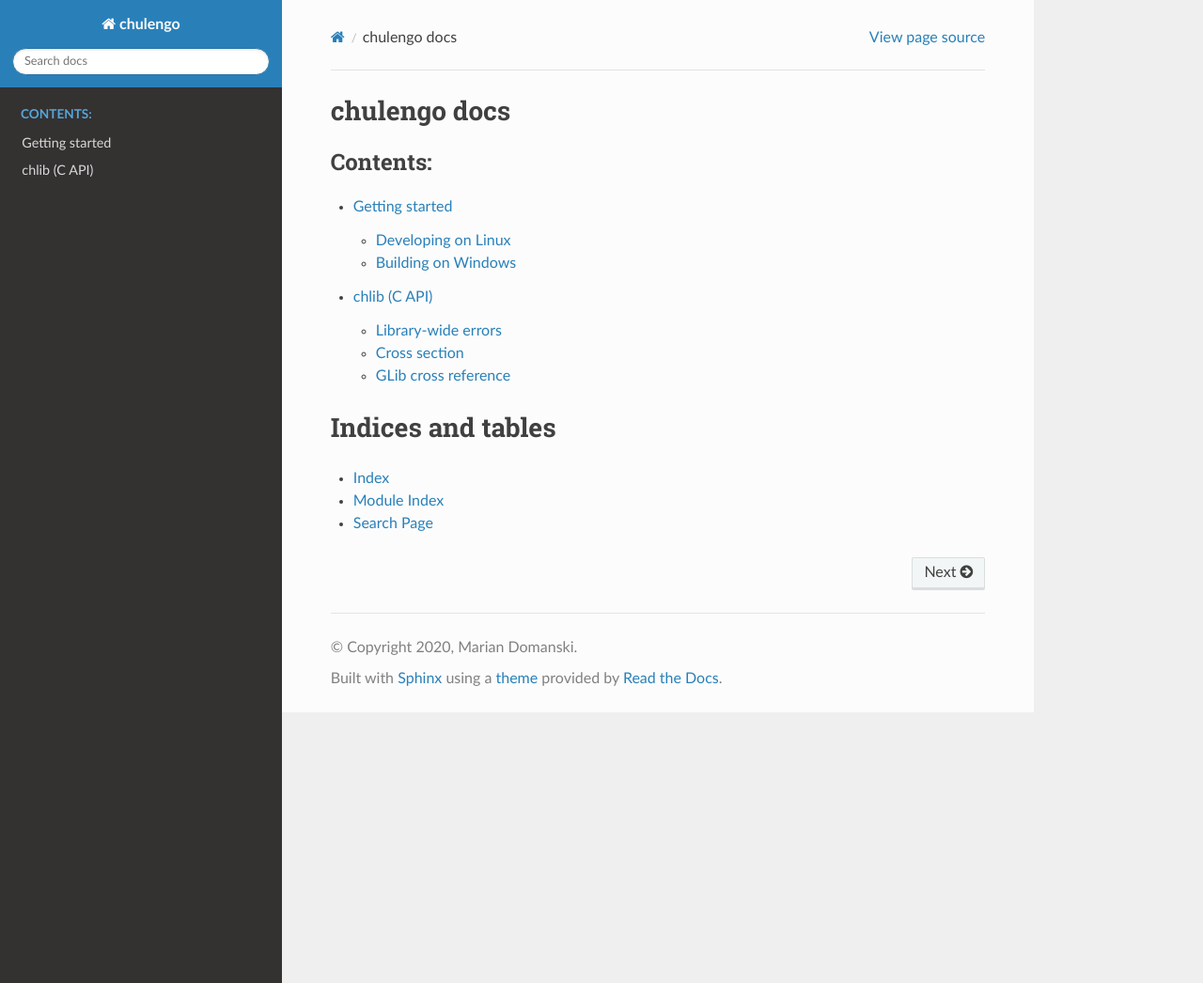
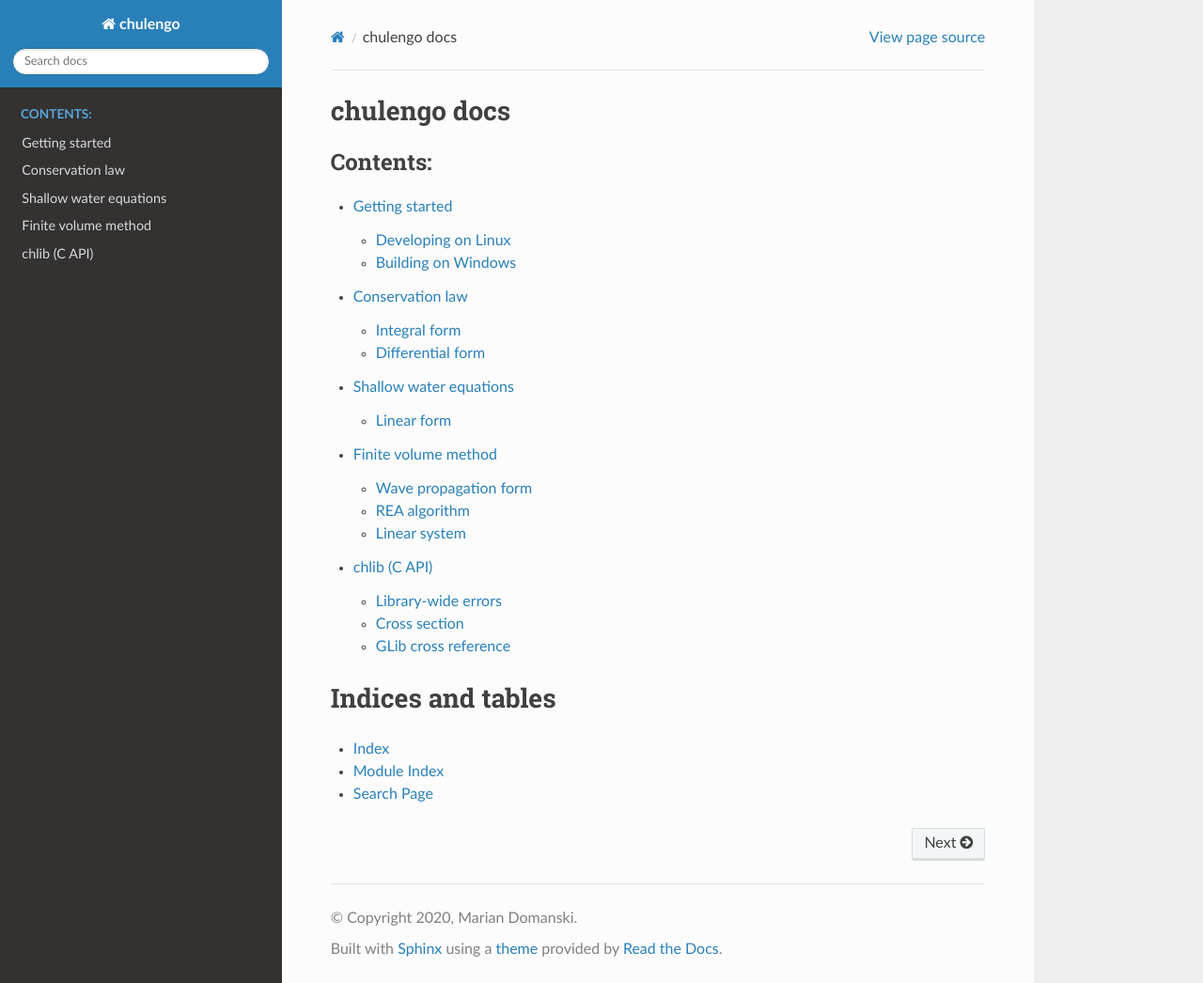
Before and after one commit to mmdski/chulengo, a Sphinx documentation site: the page built from docs/index.rst, in a window 1280 px wide and 1046 px high. Shown: the whole window at 94% size. Built offline with Sphinx 7.4.7 and the Read the Docs theme 2.0.0, drawn with Linux system fonts in a browser that asks for light colours.

Commit message:
add documentation

```diff
--- /dev/null
+++ b/docs/fvmethod.rst
@@ -0,0 +1,110 @@
+====================
+Finite volume method
+====================
+
+The :math:`i` th grid cell is represented by
+
+.. math:: \mathscr{C}_i = \left(x_{i-1/2},x_{i+1/2}\right).
+
+:math:`Q^n_i` approximates the average value of :math:`q` in the :math:`i` th
+grid cell so that
+
+.. math:: Q^n_i
+    \approx \frac{1}{\Delta x}\int_{x_{i-1/2}}^{x_{i+1/2}}q\left(x,t_n\right)dx
+    \equiv \frac{1}{\Delta x}\int_{\mathscr{C}_i}q\left(x,t_n\right)dx
+
+The integral form gives
+
+.. math:: \frac{d}{dt}\int_{\mathscr{C}_i}q\left(x,t\right) =
+    f\left(q\left(x_{i-1/2},t\right)\right) -
+    f\left(q\left(x_{i+1/2},t\right)\right).
+
+.. math:: Q^{n+1}_i = Q^n_i - \frac{\Delta t}{\Delta x}
+    \left(F^n_{i+1/2} - F^n_{i-1/2}\right)
+
+Where :math:`F^n_{i-1/2}` is an approximation of the average flux along
+:math:`x=x_{i-1/2}`
+
+.. math:: F^n_{i-1/2} \approx
+    \frac{1}{\Delta t} \int_{t_n}^{t_{n+1}} f\left(q\left(x_{i-1/2},t\right)\right)dt
+
+.. math:: F^n_{i-1/2} = \mathscr{F}\left(Q^n_{i-1},Q^n_{i}\right)
+
+:math:`\mathscr{F}` is a numerical flux function
+
+.. math:: Q^{n+1}_i = Q^n_i - \frac{\Delta t}{\Delta x}
+    \left[\mathscr{F}\left(Q^n_i,Q^n_{i+1}\right) -
+    \mathscr{F}\left(Q^n_{i-1},Q^n_i\right)\right]
+
+---------------------
+Wave propagation form
+---------------------
+
+.. math:: Q^{n+1}_i = Q^n_i - \frac{\Delta t}{\Delta x}
+    \left(\mathscr{A}^+\Delta Q_{i-1/2} + \mathscr{A}^-\Delta Q_{i+1/2}\right)
+
+.. math:: \Delta Q_{i-1/2} = Q_i - Q_{i-1}
+
+-------------
+REA algorithm
+-------------
+
+- 1. **Reconstruct**
+
+    Reconstruct a piecewise polynomial function :math:`\tilde{q}`
+
+    .. math:: \tilde{q}\left(x,t_n\right) = Q^n_i \forall x \in \mathscr{C}_i
+
+- 2. **Evolve**
+
+    Evolve to obtain :math:`\tilde{q}\left(x,t_{n+1}\right)` for a time
+    :math:`\Delta t` later.
+
+- 3. **Average**
+
+    Average :math:`\tilde{q}` over each grid cell
+
+    .. math:: Q^{n+1}_i = \frac{1}{\Delta x}\int_{\mathscr{C}_i}
+        \tilde{q}^n\left(x,t_{n+1}\right)dx.
+
+-------------
+Linear system
+-------------
+
+A linear conservation law in differental form follows the form
+
+.. math:: q_t + Aq_x = 0
+
+where :math:`A` is a constant (over :math:`x` and :math:`t`) :math:`m\times m`
+matrix, with :math:`m` being the number of elements in the vector :math:`q`.
+
+.. math:: Q^{n+1}_i = Q^n_i - \frac{\Delta t}{\Delta x}
+    \left(\mathscr{A}^+\Delta Q_{i-1/2} + \mathscr{A}^-\Delta Q_{i+1/2}\right)
+
+.. math:: \mathscr{A}^+ = A^+
+
+.. math:: \mathscr{A}^- = A^-
+
+.. math:: A^+ = R\Lambda^+R^{-1}
+
+.. math:: A^- = R\Lambda^-R^{-1}
+
+.. math:: \Lambda^+ = \begin{bmatrix}
+    \left(\lambda^1\right)^+ & & & \\
+    & \left(\lambda^2\right)^+ & & \\
+    & & \ddots & \\
+    & & & \left(\lambda^m\right)^+
+    \end{bmatrix}
+
+.. math:: \Lambda^- = \begin{bmatrix}
+    \left(\lambda^1\right)^- & & & \\
+    & \left(\lambda^2\right)^- & & \\
+    & & \ddots & \\
+    & & & \left(\lambda^m\right)^-
+    \end{bmatrix}
+
+.. math:: \left(\lambda^p\right)^+ = \max{\left(\lambda^p, 0\right)}
+
+.. math:: \left(\lambda^p\right)^- = \min{\left(\lambda^p, 0\right)}
+
+.. math:: R = \begin{bmatrix}r^1\vert r^2\vert\dotsc\vert r^m\end{bmatrix}
--- a/docs/index.rst
+++ b/docs/index.rst
@@ -11,8 +11,10 @@
    :caption: Contents:
 
    Getting started <start/index>
+   conservation
+   shallow
+   fvmethod
    chlib (C API) <chlib/index>
-
 
 
 Indices and tables
--- /dev/null
+++ b/docs/shallow.rst
@@ -0,0 +1,40 @@
+=======================
+Shallow water equations
+=======================
+
+The non-linear shallow water equations are
+
+.. math:: \begin{bmatrix} h \\ hu \end{bmatrix}_t +
+    \begin{bmatrix} uh \\ hu^2 + \tfrac{1}{2}gh^2 \end{bmatrix}_x = 0.
+
+Linear form
+===========
+The linearized system of equations in conservation form is
+
+.. math:: q_t + Aq_x = 0,
+
+where
+
+.. math:: q = \begin{bmatrix} h - h_0 \\ hu - h_0u_0 \end{bmatrix},
+
+.. math:: q_0 = \begin{bmatrix} h_0 \\ h_0u_0 \end{bmatrix},
+
+and
+
+.. math:: A = \begin{bmatrix} 0 & 1 \\ -u_0^2 + c_0^2 & 2u_0 \end{bmatrix}.
+
+The eigenvalues of :math:`A` are
+
+.. math:: \lambda_0^1 = u_0 - c_0
+
+and
+
+.. math:: \lambda_0^2 = u_0 + c_0
+
+Here, :math:`c_0=\sqrt{gh_0}`. The eigenvectors are
+
+.. math:: r_1 = \begin{bmatrix}1 \\ u_0 - c_0\end{bmatrix}
+
+and
+
+.. math:: r_2 = \begin{bmatrix}1 \\ u_0 + c_0\end{bmatrix}
```
Also changed, not shown: docs/conservation.rst (added, +16 -0 lines).
